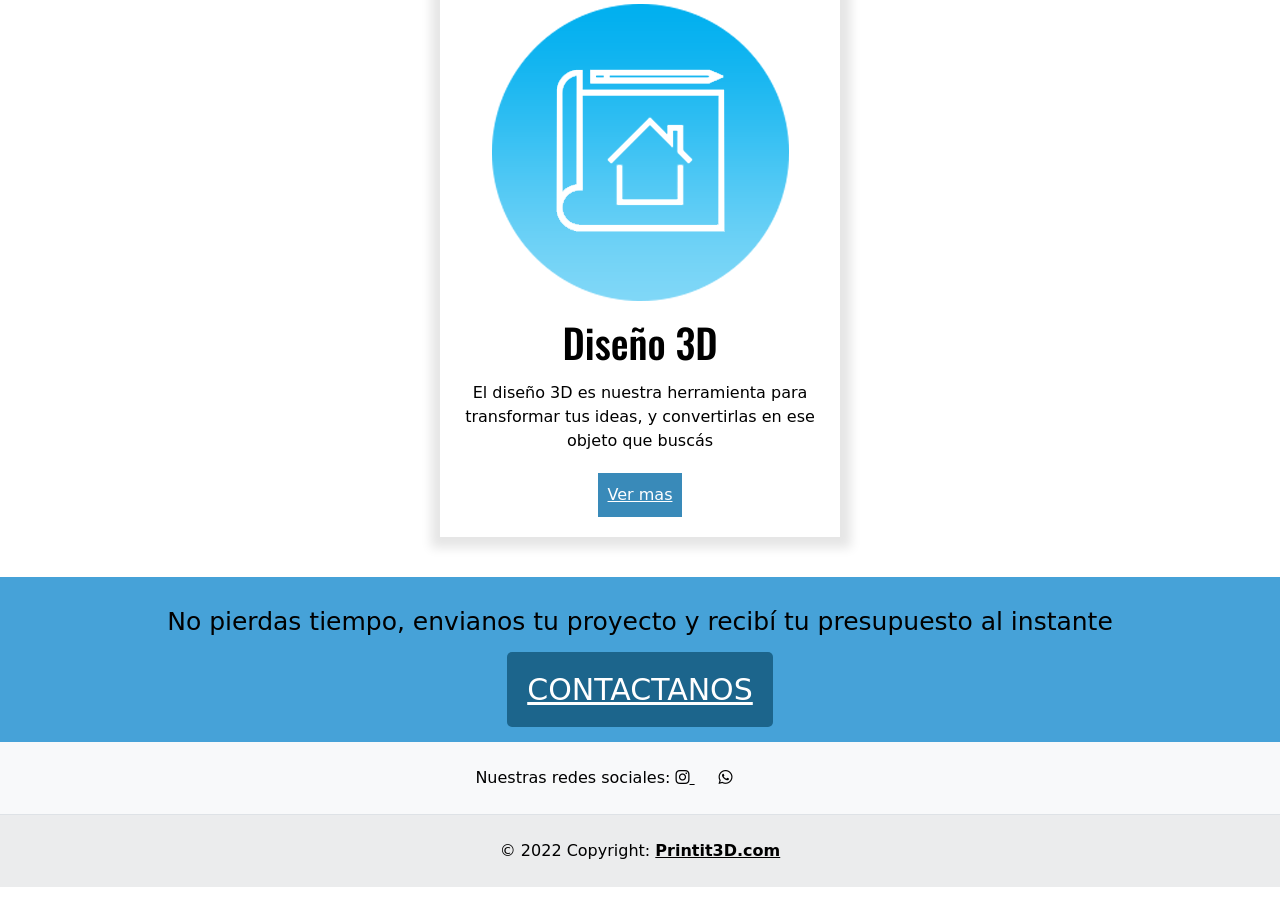
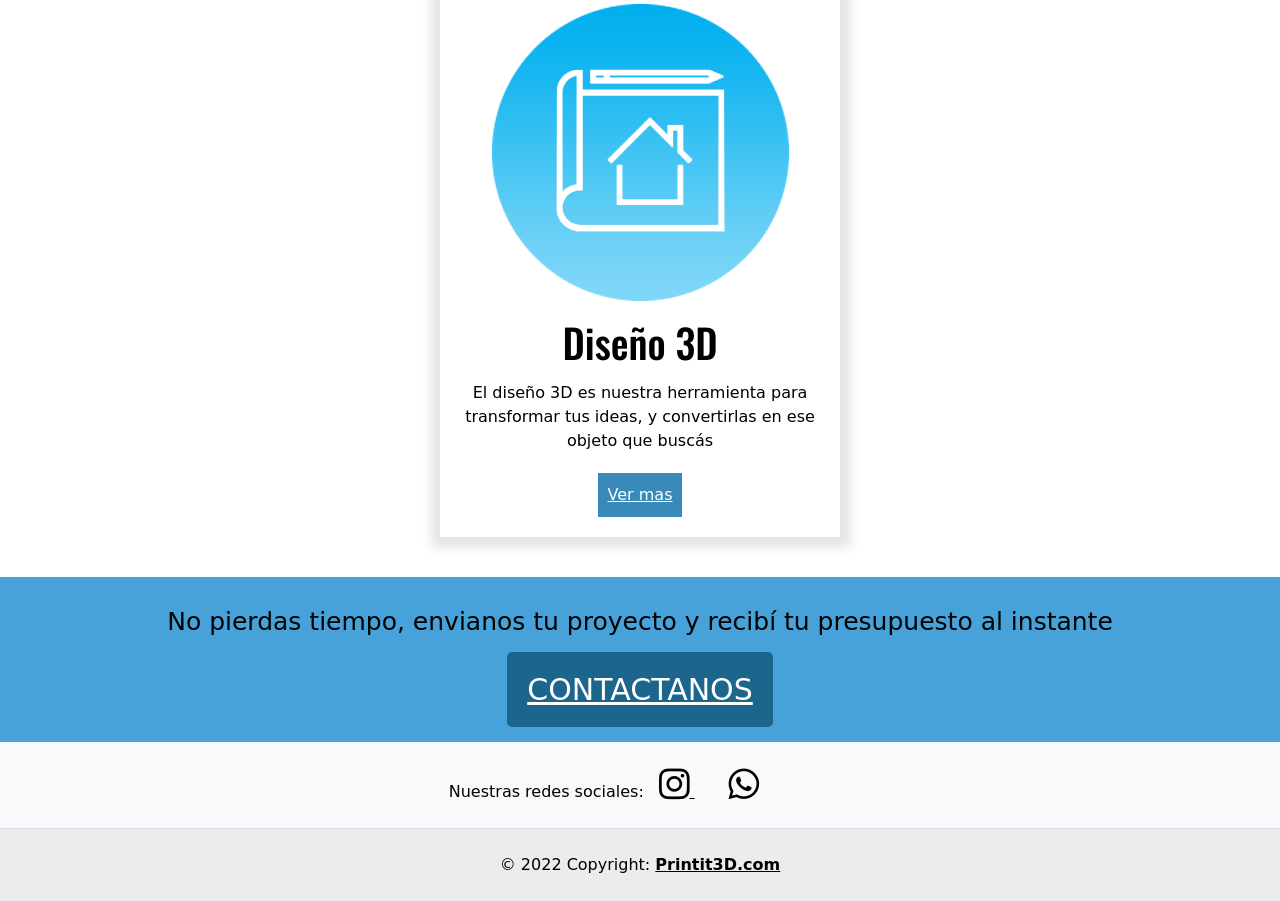
Before and after one commit to tincho-esteban/print-it-3d-esteban-agustin, a website: page index.html in a window 1280 px wide. Shown: the part 1707-2608 px from the top of the page. Drawn offline with nearby package versions, Linux system fonts and the light colour scheme; a web font is replaced by a local one.

Commit message:
footer.scss

```diff
--- a/scss/footer.scss
+++ b/scss/footer.scss
@@ -0,0 +1,10 @@
+/* footer */
+footer {
+    a {
+        i {
+            font-size: 35px;
+            color: black;
+            padding-left: 10px;
+        }
+    }
+}
```
Also changed, not shown: css/style.css.
